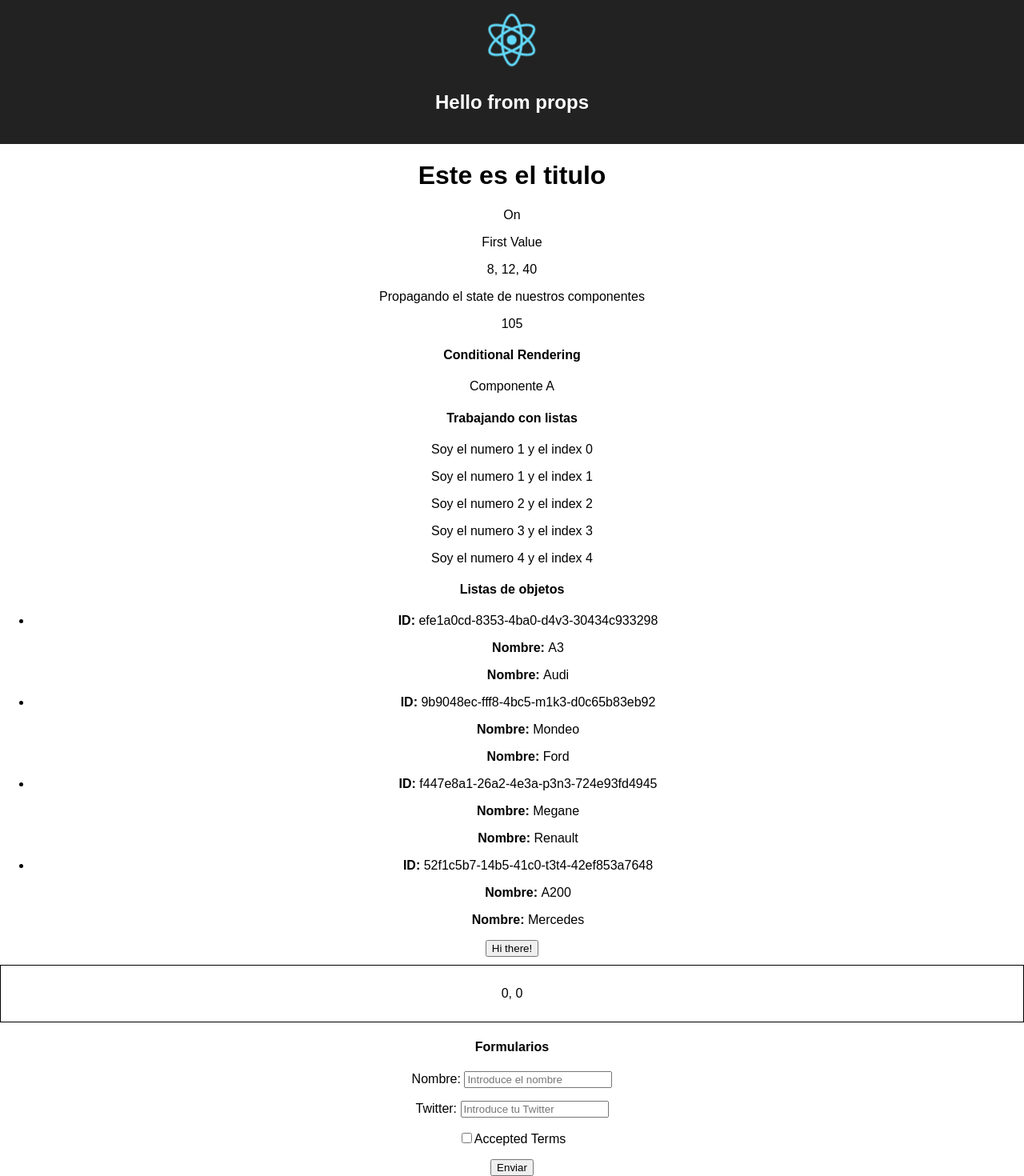
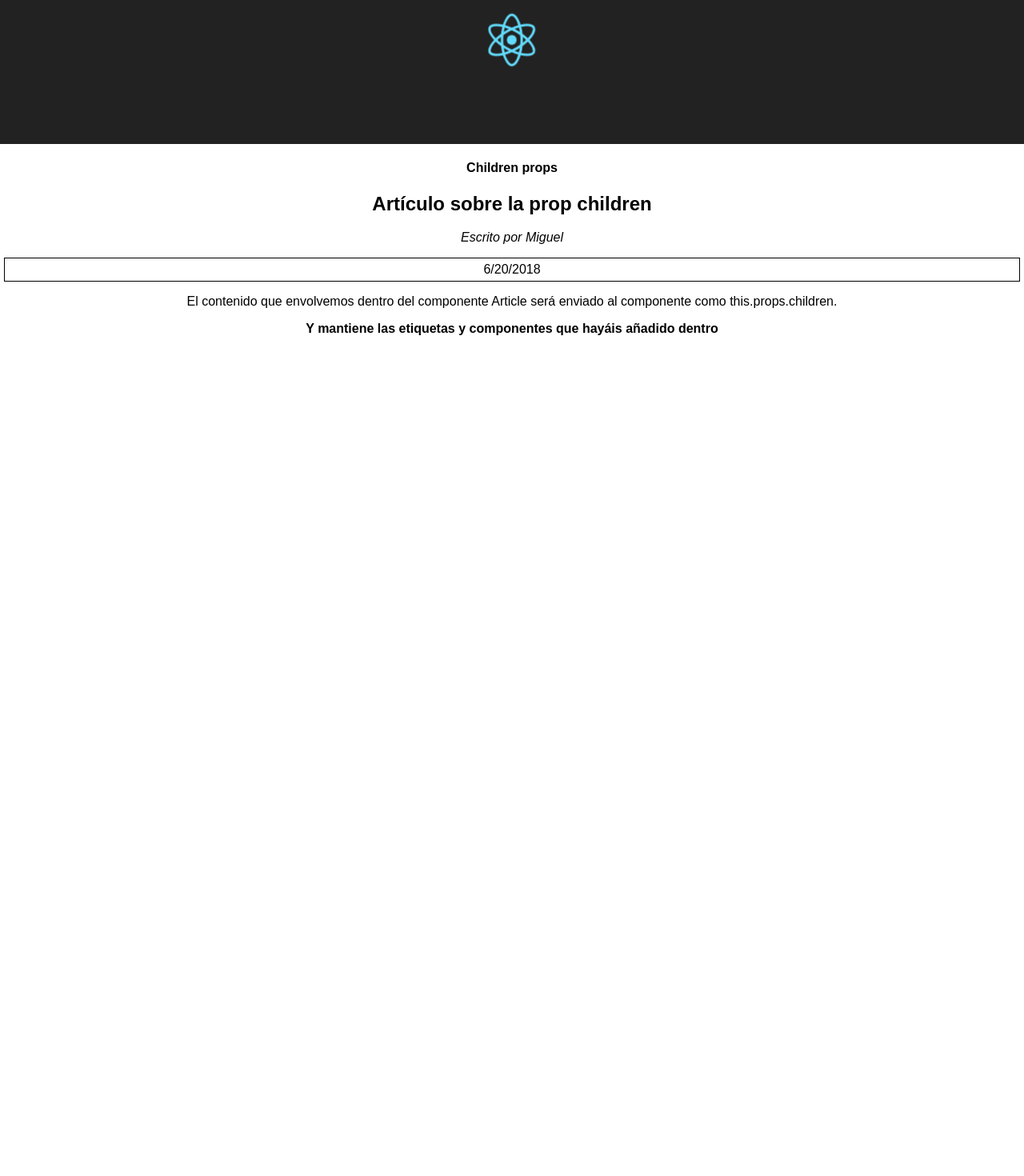
Before and after one commit to lucasdepetris/CursoReact, a React (Create React App) app: page / in a window 1280 px wide. Shown: the part 10-1480 px from the top of the page at 80% size. After the commit the page ends 800 px from the top, so only its background shows below. Built offline with nearby package versions, Linux system fonts and the light colour scheme.

Commit message:
- Se agrego libreria prop-types - ChildrenProps

```diff
--- a/package.json
+++ b/package.json
@@ -3,6 +3,7 @@
   "version": "0.1.0",
   "private": true,
   "dependencies": {
+    "prop-types": "15.6.2",
     "react": "^16.4.1",
     "react-dom": "^16.4.1",
     "react-scripts": "1.1.4"
--- a/src/App.js
+++ b/src/App.js
@@ -5,6 +5,7 @@ import ConditionalSection from './sections/conditional'
 import Forms from './sections/forms'
 import Events from './sections/events'
 import Lists from './sections/lists'
+import Articles from './sections/articles'
 
 /*function Hello (props){
     return <h2>{props.title}</h2>
@@ -12,71 +13,7 @@ import Lists from './sections/lists'
 
 // const Hello = (props) => <h2>{props.title}</h2>
 
-class Hello extends Component{
-  render(){
-    return <h2>{this.props.title}</h2>
-  }
-}
-
-class Text extends Component {
-  render(){
-    const{
-      arrayOfNumbers,
-      isActivated,
-      title,
-      objectWithInfo,
-      multiply
-    } = this.props
-
-    const textoSegunBool = isActivated ? "On" : "Off"
-    const mappedNumbers = arrayOfNumbers.map(multiply)
-
-    return (
-            <div>
-                {title}
-                <p>{textoSegunBool}</p>
-                <p>{objectWithInfo.key}</p>
-                <p>{mappedNumbers.join(', ')}</p>
-            </div>
-          )
-  }
-}
-
-Text.defaultProps = {
-  title: 'titulo por defecto'
-}
-
-class Contador extends Component {
-  constructor (props) {
-    super(props)
-    console.log(this.props.contadorInicial)
-    this.state = { contador: this.props.contadorInicial }
-    setInterval(() => {
-      this.setState({ contador: this.state.contador + 1 })
-    }, 1000)
-  }
-
-  render () {
-    return <ContadorNumero numero={this.state.contador} />
-  }
-}
-
-Contador.defaultProps = {
-  contadorInicial: 0
-}
-
-class ContadorNumero extends Component {
-  render () {
-    console.log('ContadorNumero render()')
-    return <span>{this.props.numero}</span>
-  }
-}
-
 class App extends Component {
-  state = {
-    mouseX:0,
-    mouseY:0
- }
 
   render() {
 
@@ -84,25 +21,21 @@ class App extends Component {
       <div className="App">
         <header className="App-header">
           <img src={logo} className="App-logo" alt="logo" />
-          <Hello title = "Hello from props" />
         </header>
-        <Text
-          arrayOfNumbers = {[2,3,10]}
-          objectWithInfo = {{key:"First Value",Key2:"Other Value"}}
-          multiply = {(number) => number * 4}
-          isActivated
-          number = {2}
-          text = "Texto en string"
-          title = {<h1>Este es el titulo</h1>}
-         />
-         {this.state.name}
-         <p>Propagando el state de nuestros componentes</p>
-         <Contador contadorInicial={100} />
 
-         <ConditionalSection />
+         {/*<ConditionalSection />
          <Lists/>
          <Events/>
-         <Forms/>
+         <Forms/>*/}
+         <h4>Children props</h4>
+         <Articles
+          author='Miguel'
+          date={new Date().toLocaleDateString()}
+          title='Artículo sobre la prop children'
+          >
+          <p>El contenido que envolvemos dentro del componente Article será enviado al componente como this.props.children.</p>
+          <strong>Y mantiene las etiquetas y componentes que hayáis añadido dentro</strong>
+          </Articles>
       </div>
 
     );
--- /dev/null
+++ b/src/sections/articles.js
@@ -0,0 +1,34 @@
+import React, {Component} from 'react'
+import PropTypes from 'prop-types'
+
+class Box extends Component {
+  render () {
+    return (
+      <div style={{ border: '1px solid #000', margin: 5, padding: 5 }}>
+        {this.props.children}
+      </div>
+    )
+  }
+}
+
+export default class Articles extends Component {
+
+  static propTypes = {
+    author:PropTypes.string.isRequired
+  }
+
+  render(){
+    const {title,author,date,children} = this.props
+
+    return (
+      <section>
+        <h2>{this.props.title}</h2>
+        {author && <p><em>Escrito por {author}</em></p>}
+        <Box>{this.props.date}</Box>
+        <article>
+          {this.props.children}
+        </article>
+      </section>
+    )
+  }
+}
--- a/src/sections/forms.js
+++ b/src/sections/forms.js
@@ -2,16 +2,24 @@ import React, {Component} from 'react'
 
 
 export default class Forms extends Component {
+  constructor(){
+    super()
+    this.state = {
+      inputName:'',
+      inputTwitter:'@',
+      inputTerms: true
+    }
+  }
+
   handleSubmit = (e) => {
     e.preventDefault()
-    const name = document.getElementById('name').value
-    const email = document.getElementById('twitter').value
-    console.log({name,email})
+    console.log(this.state)
   }
 
-  handleChange(e){
+  handleChange = (e) =>{
     console.log('Handle Change')
     console.log(e.target.checked)
+    this.setState({inputTerms:e.target.checked})
   }
 
   render(){
@@ -24,7 +32,9 @@ export default class Forms extends Component {
                 <input
                 id = 'name'
                 name = 'userName'
-                placeholder = 'Introduce el nombre' />
+                onChange = {e => this.setState({inputName: e.target.value})}
+                placeholder = 'Introduce el nombre'
+                value = {this.state.inputName} />
               </p>
 
               <p>
@@ -32,12 +42,14 @@ export default class Forms extends Component {
                 <input
                 id = 'twitter'
                 name = 'twitterAccount'
-                placeholder = 'Introduce tu Twitter' />
+                onChange = {e => this.setState({inputTwitter: e.target.value})}
+                placeholder = 'Introduce tu Twitter'
+                value = {this.state.inputTwitter} />
               </p>
 
               <p>
               <label>
-              <input onChange = {this.handleChange} type = 'checkbox' />
+              <input checked = {this.state.inputTerms} onChange = {this.handleChange} type = 'checkbox' />
               Accepted Terms
               </label>
               </p>
```
Also changed, not shown: 1 other file (tests, documents, lock files or other folders).
